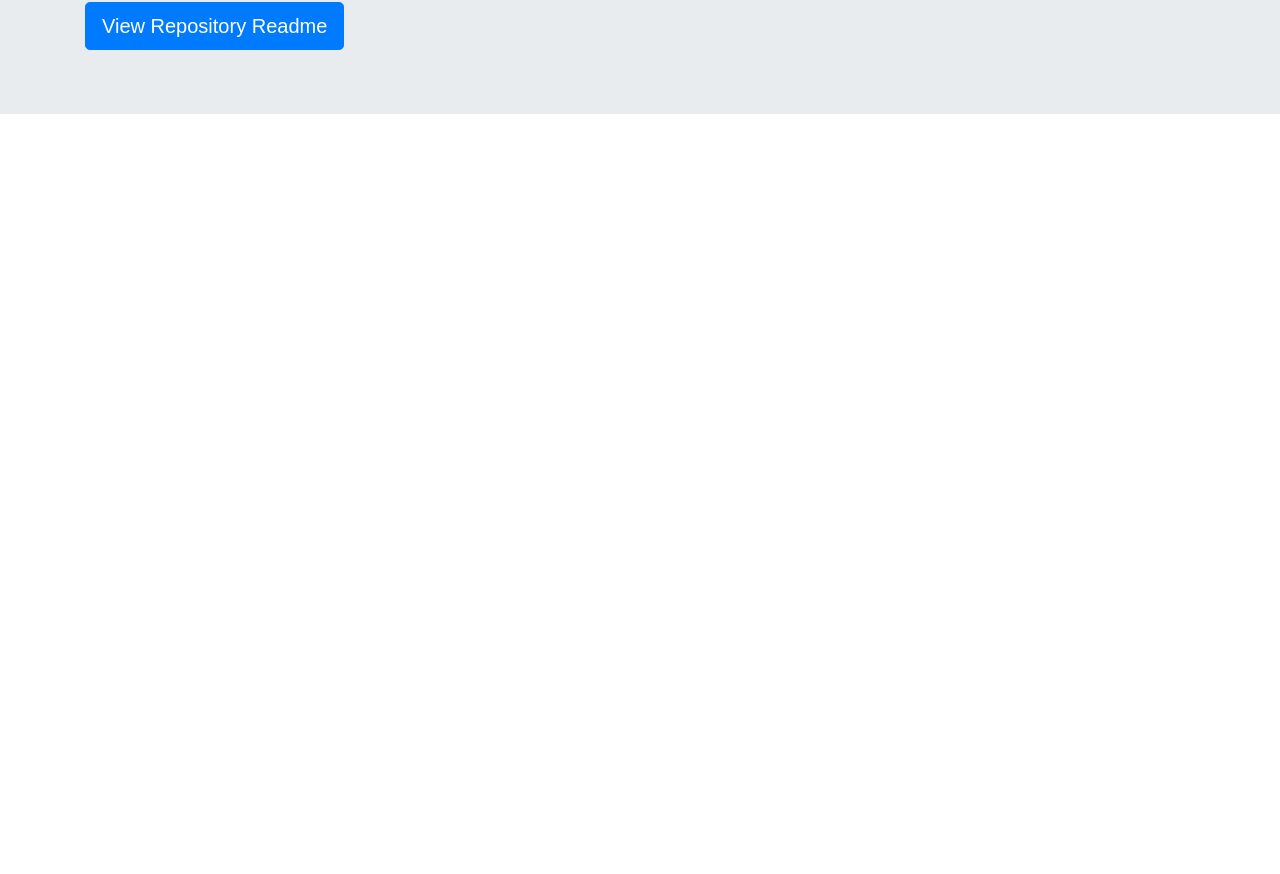
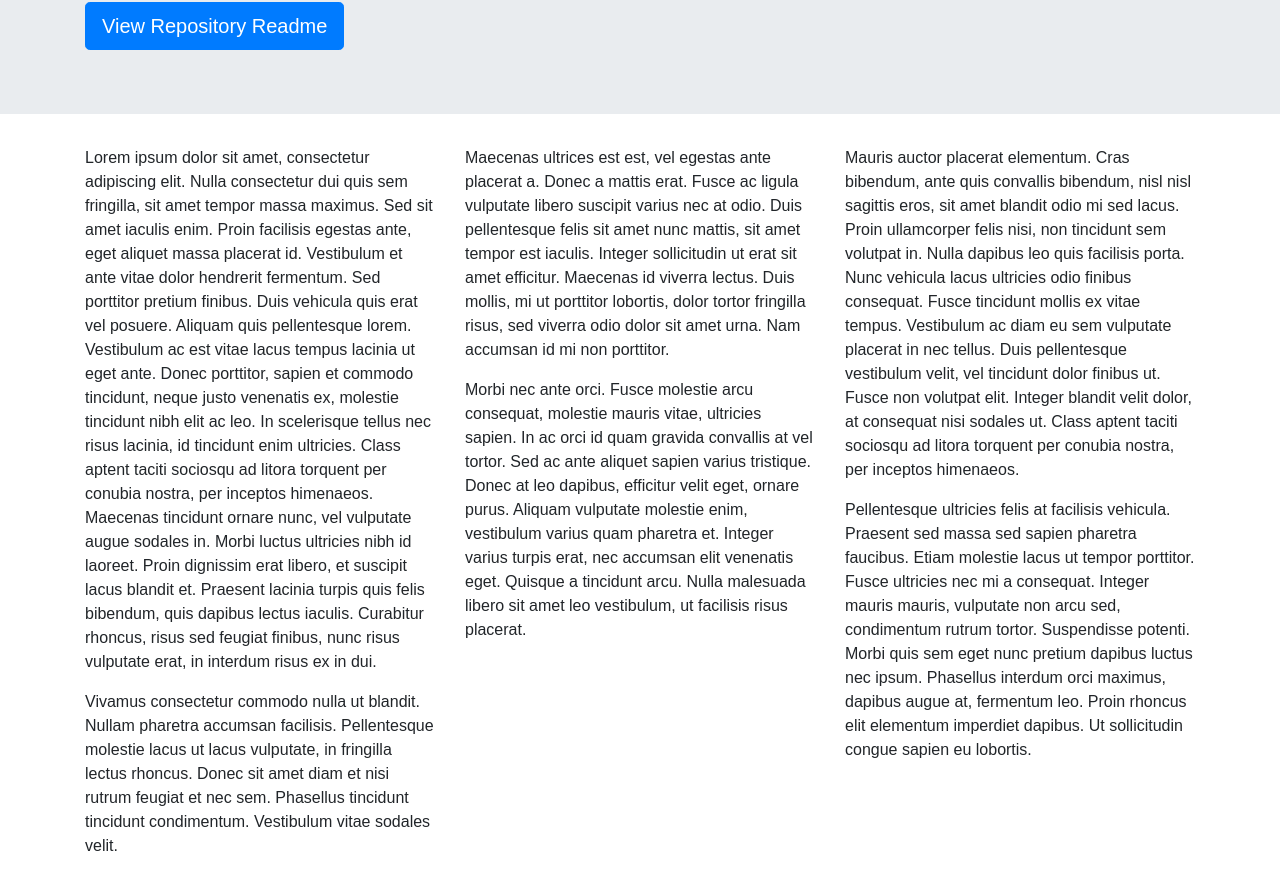
Before and after one commit to SpaceFozzy/react-router-example, a React (Create React App) app: page / in a window 1280 px wide. Shown: the part 250-1124 px from the top of the page. Before the commit the page ends 800 px from the top, so only its background shows below. Built offline with nearby package versions, Linux system fonts and the light colour scheme.

Commit message:
Add lorum ipsum to home page

```diff
--- a/src/home/home.component.js
+++ b/src/home/home.component.js
@@ -22,8 +22,30 @@ class HomeComponent extends Component {
                 </section>
                 <section className="container">
                     <div className="row">
-                        <div className="col">
+                        <div className="col-sm-4">
+                            <p>
+                                Lorem ipsum dolor sit amet, consectetur adipiscing elit. Nulla consectetur dui quis sem fringilla, sit amet tempor massa maximus. Sed sit amet iaculis enim. Proin facilisis egestas ante, eget aliquet massa placerat id. Vestibulum et ante vitae dolor hendrerit fermentum. Sed porttitor pretium finibus. Duis vehicula quis erat vel posuere. Aliquam quis pellentesque lorem. Vestibulum ac est vitae lacus tempus lacinia ut eget ante. Donec porttitor, sapien et commodo tincidunt, neque justo venenatis ex, molestie tincidunt nibh elit ac leo. In scelerisque tellus nec risus lacinia, id tincidunt enim ultricies. Class aptent taciti sociosqu ad litora torquent per conubia nostra, per inceptos himenaeos. Maecenas tincidunt ornare nunc, vel vulputate augue sodales in. Morbi luctus ultricies nibh id laoreet. Proin dignissim erat libero, et suscipit lacus blandit et. Praesent lacinia turpis quis felis bibendum, quis dapibus lectus iaculis. Curabitur rhoncus, risus sed feugiat finibus, nunc risus vulputate erat, in interdum risus ex in dui.
+                            </p>
+                            <p>
+                                Vivamus consectetur commodo nulla ut blandit. Nullam pharetra accumsan facilisis. Pellentesque molestie lacus ut lacus vulputate, in fringilla lectus rhoncus. Donec sit amet diam et nisi rutrum feugiat et nec sem. Phasellus tincidunt tincidunt condimentum. Vestibulum vitae sodales velit.
+                            </p>
+                        </div>
+                        <div className="col-sm-4">
+                            <p>
+                                Maecenas ultrices est est, vel egestas ante placerat a. Donec a mattis erat. Fusce ac ligula vulputate libero suscipit varius nec at odio. Duis pellentesque felis sit amet nunc mattis, sit amet tempor est iaculis. Integer sollicitudin ut erat sit amet efficitur. Maecenas id viverra lectus. Duis mollis, mi ut porttitor lobortis, dolor tortor fringilla risus, sed viverra odio dolor sit amet urna. Nam accumsan id mi non porttitor.
+                            </p>
+                            <p>
+                                Morbi nec ante orci. Fusce molestie arcu consequat, molestie mauris vitae, ultricies sapien. In ac orci id quam gravida convallis at vel tortor. Sed ac ante aliquet sapien varius tristique. Donec at leo dapibus, efficitur velit eget, ornare purus. Aliquam vulputate molestie enim, vestibulum varius quam pharetra et. Integer varius turpis erat, nec accumsan elit venenatis eget. Quisque a tincidunt arcu. Nulla malesuada libero sit amet leo vestibulum, ut facilisis risus placerat.
+                            </p>
+                        </div>
 
+                        <div className="col-sm-4">
+                            <p>
+                                Mauris auctor placerat elementum. Cras bibendum, ante quis convallis bibendum, nisl nisl sagittis eros, sit amet blandit odio mi sed lacus. Proin ullamcorper felis nisi, non tincidunt sem volutpat in. Nulla dapibus leo quis facilisis porta. Nunc vehicula lacus ultricies odio finibus consequat. Fusce tincidunt mollis ex vitae tempus. Vestibulum ac diam eu sem vulputate placerat in nec tellus. Duis pellentesque vestibulum velit, vel tincidunt dolor finibus ut. Fusce non volutpat elit. Integer blandit velit dolor, at consequat nisi sodales ut. Class aptent taciti sociosqu ad litora torquent per conubia nostra, per inceptos himenaeos.
+                            </p>
+                            <p>
+                                Pellentesque ultricies felis at facilisis vehicula. Praesent sed massa sed sapien pharetra faucibus. Etiam molestie lacus ut tempor porttitor. Fusce ultricies nec mi a consequat. Integer mauris mauris, vulputate non arcu sed, condimentum rutrum tortor. Suspendisse potenti. Morbi quis sem eget nunc pretium dapibus luctus nec ipsum. Phasellus interdum orci maximus, dapibus augue at, fermentum leo. Proin rhoncus elit elementum imperdiet dapibus. Ut sollicitudin congue sapien eu lobortis.
+                            </p>
                         </div>
                     </div>
                 </section>
```
